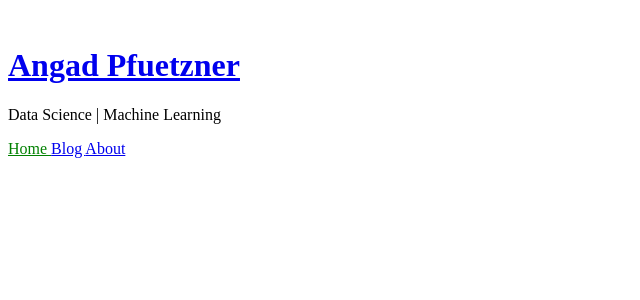
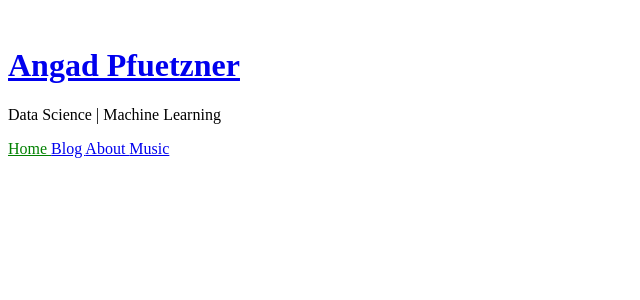
Before and after one commit to Angad99/Angad99.github.io, a Jekyll site: the page built from index.html, in a window 1280 px wide. Shown: the top 300 px of the page, without its empty margins (0-640 px from the left). Built offline with Jekyll 4.4.1, drawn with Linux system fonts in a browser that asks for light colours.

Commit message:
added music

```diff
--- a/_config.yml
+++ b/_config.yml
@@ -37,7 +37,7 @@ disqus:
 # Enter your Google Analytics web tracking code (e.g. UA-2110908-2) to activate tracking
 google_analytics:
 
-# Your website URL (e.g. http://barryclark.github.io or http://www.barryclark.co)
+# Your website URL
 # Used for Sitemap.xml and your RSS feed
 url: https://angad99.github.io/
 
--- a/_data/navigation.yml
+++ b/_data/navigation.yml
@@ -4,3 +4,5 @@
   link: /blog/
 - name: About
   link: /about/
+- name: Music
+  link: /music/
```
Also changed, not shown: Music.md (added).
